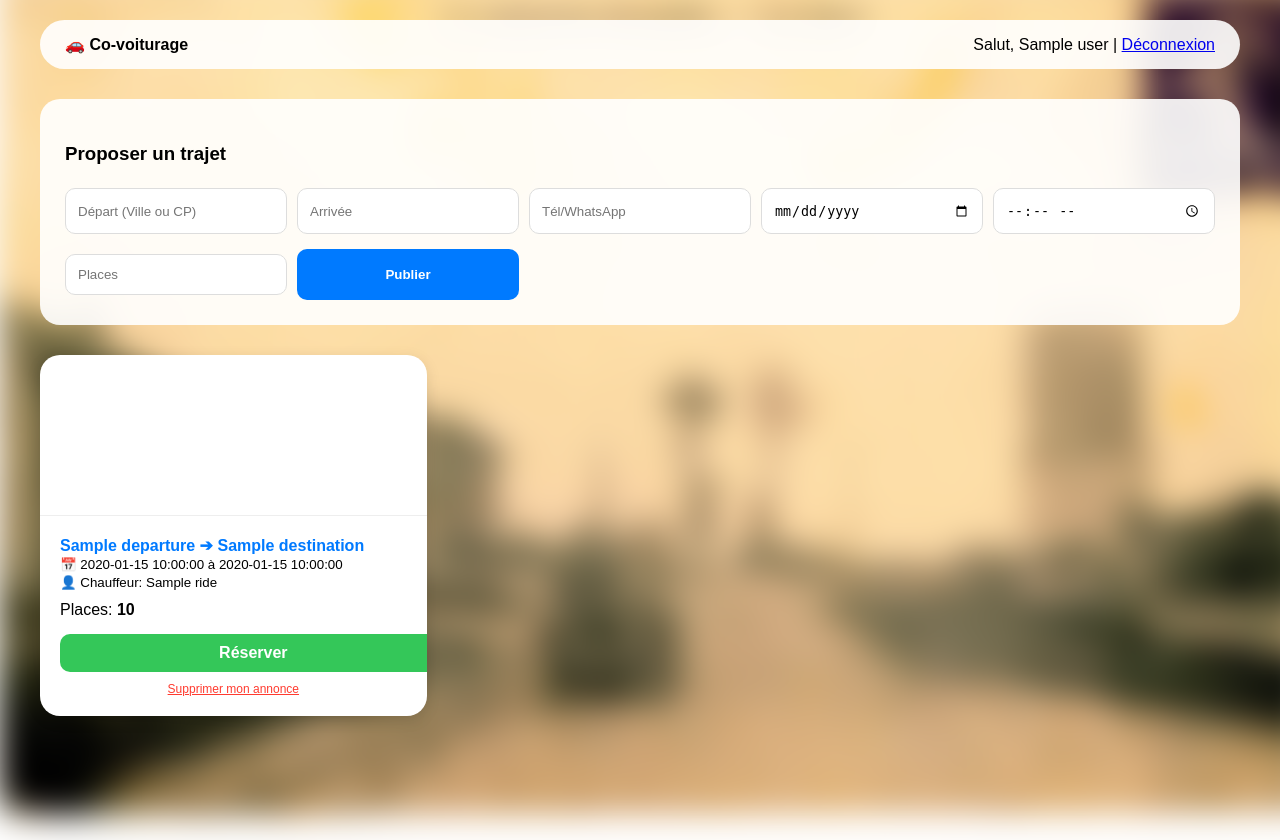
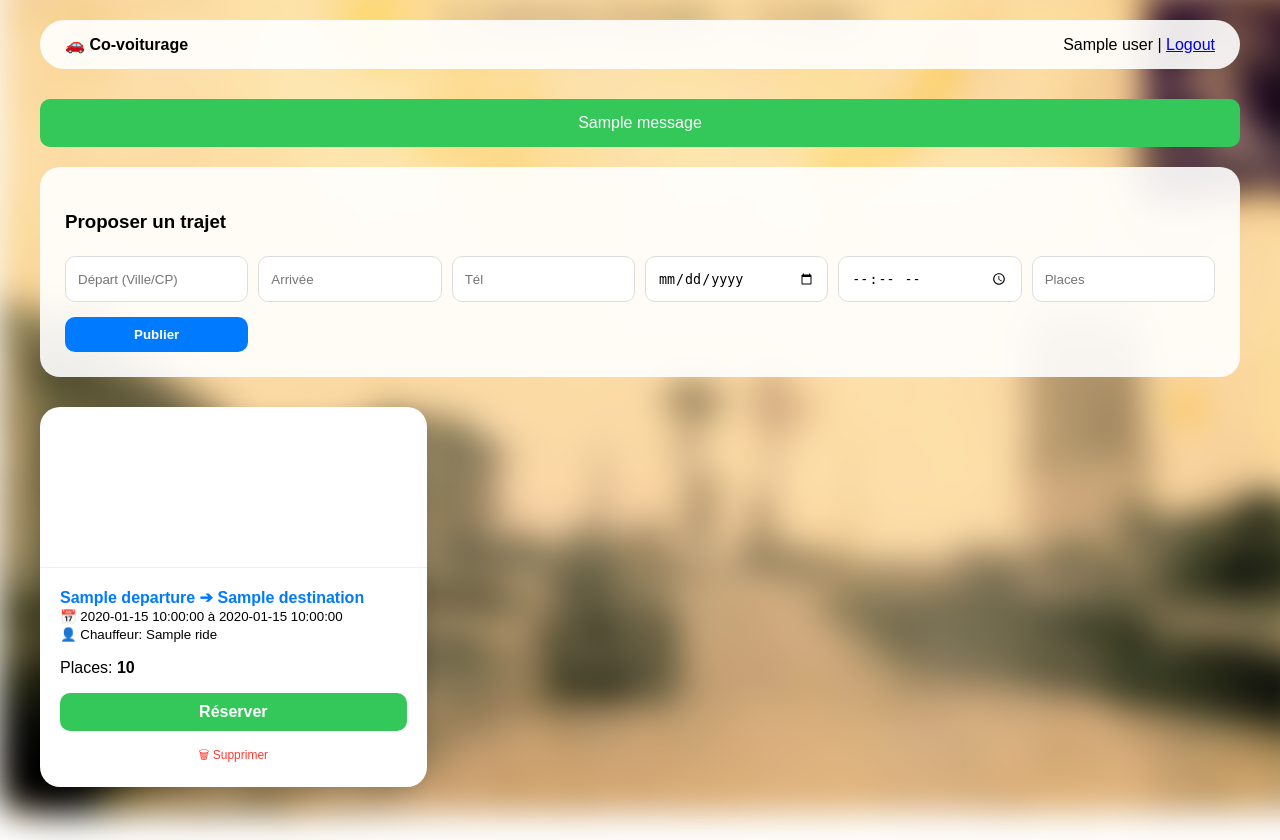
Before and after one commit to rahultankhiwale05/lechcovo, a Flask app: page / in a window 1280 px wide. Run offline with Flask 3, Linux system fonts and the light colour scheme; a user stored in the database is signed in; one stand-in notice (Sample message) is shown; a database or web service that is not in the repository returns one stand-in record (values such as "Sample title"); a map, chart or similar area stays blank; some libraries are stand-ins or nearby versions.

Commit message:
added user sign up and user login

```diff
--- a/app.py
+++ b/app.py
@@ -13,23 +13,25 @@ from psycopg2.extras import DictCursor
 app = Flask(__name__)
 app.secret_key = secrets.token_hex(16)
 
+# Configuration
+DATABASE_URL = os.environ.get('DATABASE_URL')
+ADMIN_SECRET_TOKEN = os.environ.get('ADMIN_SECRET_TOKEN')
+LOCAL_TZ = ZoneInfo("Europe/Paris")
+
 # Flask-Login Setup
 login_manager = LoginManager()
 login_manager.init_app(app)
 login_manager.login_view = 'login'
 
-DATABASE_URL = os.environ.get('DATABASE_URL')
-LOCAL_TZ = ZoneInfo("Europe/Paris")
-
 def get_db():
     return psycopg2.connect(DATABASE_URL, sslmode='require')
 
-# User Class for Flask-Login
 class User(UserMixin):
-    def __init__(self, id, name, email):
+    def __init__(self, id, name, email, is_admin):
         self.id = id
         self.name = name
         self.email = email
+        self.is_admin = is_admin
 
 @login_manager.user_loader
 def load_user(user_id):
@@ -40,7 +42,7 @@ def load_user(user_id):
     cur.close()
     conn.close()
     if u:
-        return User(u['id'], u['name'], u['email'])
+        return User(u['id'], u['name'], u['email'], u.get('is_admin', False))
     return None
 
 def init_db():
@@ -52,22 +54,35 @@ def init_db():
             id SERIAL PRIMARY KEY,
             name TEXT NOT NULL,
             email TEXT UNIQUE NOT NULL,
-            password TEXT NOT NULL
+            password TEXT NOT NULL,
+            is_admin BOOLEAN DEFAULT FALSE
         )
     """)
-    # Create Rides Table with user_id link
+    # Create Rides Table
     cur.execute("""
         CREATE TABLE IF NOT EXISTS rides (
             id SERIAL PRIMARY KEY,
-            user_id INTEGER REFERENCES users(id) ON DELETE CASCADE,
             departure TEXT NOT NULL,
             destination TEXT NOT NULL,
             date TEXT NOT NULL,
             time TEXT NOT NULL,
             seats INTEGER NOT NULL,
             departure_ts INTEGER NOT NULL,
-            contact TEXT NOT NULL
+            contact TEXT NOT NULL,
+            user_id INTEGER REFERENCES users(id) ON DELETE CASCADE
         )
+    """)
+    # Migration: Ensure user_id and is_admin exist
+    cur.execute("""
+        DO $$
+        BEGIN
+            IF NOT EXISTS (SELECT 1 FROM information_schema.columns WHERE table_name='users' AND column_name='is_admin') THEN
+                ALTER TABLE users ADD COLUMN is_admin BOOLEAN DEFAULT FALSE;
+            END IF;
+            IF NOT EXISTS (SELECT 1 FROM information_schema.columns WHERE table_name='rides' AND column_name='user_id') THEN
+                ALTER TABLE rides ADD COLUMN user_id INTEGER REFERENCES users(id) ON DELETE CASCADE;
+            END IF;
+        END $$;
     """)
     conn.commit()
     cur.close()
@@ -75,12 +90,15 @@ def init_db():
 
 def cleanup_old_rides():
     now_ts = int(time.time())
-    conn = get_db()
-    cur = conn.cursor()
-    cur.execute("DELETE FROM rides WHERE departure_ts < %s", (now_ts,))
-    conn.commit()
-    cur.close()
-    conn.close()
+    try:
+        conn = get_db()
+        cur = conn.cursor()
+        cur.execute("DELETE FROM rides WHERE departure_ts < %s", (now_ts,))
+        conn.commit()
+        cur.close()
+        conn.close()
+    except Exception as e:
+        print(f"Cleanup error: {e}")
 
 if DATABASE_URL:
     init_db()
@@ -95,7 +113,7 @@ def index():
     cur.execute("""
         SELECT r.*, u.name as driver_name
         FROM rides r
-        JOIN users u ON r.user_id = u.id
+        LEFT JOIN users u ON r.user_id = u.id
         ORDER BY r.departure_ts ASC
     """)
     rides = cur.fetchall()
@@ -110,12 +128,19 @@ def signup():
         email = request.form['email']
         password = generate_password_hash(request.form['password'])
 
+        # Admin Logic from Env Variable
+        user_token = request.form.get('admin_token')
+        is_admin = False
+        if ADMIN_SECRET_TOKEN and user_token == ADMIN_SECRET_TOKEN:
+            is_admin = True
+
         conn = get_db()
         cur = conn.cursor()
         try:
-            cur.execute("INSERT INTO users (name, email, password) VALUES (%s, %s, %s)", (name, email, password))
+            cur.execute("INSERT INTO users (name, email, password, is_admin) VALUES (%s, %s, %s, %s)",
+                        (name, email, password, is_admin))
             conn.commit()
-            flash("Compte créé ! Connectez-vous.", "success")
+            flash("Compte créé !", "success")
             return redirect(url_for('login'))
         except:
             flash("Email déjà utilisé.", "error")
@@ -130,15 +155,14 @@ def login():
         conn = get_db()
         cur = conn.cursor(cursor_factory=DictCursor)
         cur.execute("SELECT * FROM users WHERE email = %s", (request.form['email'],))
-        user_data = cur.fetchone()
+        u = cur.fetchone()
         cur.close()
         conn.close()
-
-        if user_data and check_password_hash(user_data['password'], request.form['password']):
-            user_obj = User(user_data['id'], user_data['name'], user_data['email'])
+        if u and check_password_hash(u['password'], request.form['password']):
+            user_obj = User(u['id'], u['name'], u['email'], u['is_admin'])
             login_user(user_obj)
             return redirect(url_for('index'))
-        flash("Email ou mot de passe incorrect.", "error")
+        flash("Identifiants incorrects.", "error")
     return render_template('login.html')
 
 @app.route('/logout')
@@ -149,11 +173,7 @@ def logout():
 @app.route('/publish', methods=['POST'])
 @login_required
 def publish():
-    local_dt = datetime.strptime(
-        request.form["date"] + " " + request.form["time"],
-        "%Y-%m-%d %H:%M"
-    ).replace(tzinfo=LOCAL_TZ)
-
+    local_dt = datetime.strptime(request.form["date"] + " " + request.form["time"], "%Y-%m-%d %H:%M").replace(tzinfo=LOCAL_TZ)
     conn = get_db()
     cur = conn.cursor()
     cur.execute("""
@@ -176,7 +196,6 @@ def reserve(ride_id):
     conn.commit()
     cur.close()
     conn.close()
-    flash("Place réservée !", "success")
     return redirect(url_for("index"))
 
 @app.route("/delete/<int:ride_id>")
@@ -184,8 +203,10 @@ def reserve(ride_id):
 def delete_ride(ride_id):
     conn = get_db()
     cur = conn.cursor()
-    # Check if the current user is the owner
-    cur.execute("DELETE FROM rides WHERE id = %s AND user_id = %s", (ride_id, current_user.id))
+    if current_user.is_admin:
+        cur.execute("DELETE FROM rides WHERE id = %s", (ride_id,))
+    else:
+        cur.execute("DELETE FROM rides WHERE id = %s AND user_id = %s", (ride_id, current_user.id))
     conn.commit()
     cur.close()
     conn.close()
--- a/templates/index.html
+++ b/templates/index.html
@@ -2,45 +2,48 @@
 <html lang="fr">
 <head>
     <meta charset="UTF-8">
-    <title>🚗 Co-voiturage</title>
+    <title>Co-voiturage Matrix</title>
     <meta name="viewport" content="width=device-width, initial-scale=1">
     <link rel="stylesheet" href="https://unpkg.com/leaflet@1.9.4/dist/leaflet.css" />
     <style>
         :root { --glass: rgba(255, 255, 255, 0.9); --accent: #007aff; --success: #34c759; --danger: #ff3b30; }
         body { margin: 0; padding: 20px; font-family: sans-serif; min-height: 100vh; }
         body::before { content: ""; position: fixed; top: 0; left: 0; right: 0; bottom: 0; background: url("/static/carte-postale-ancienne-lechelle-20_0.jpg") center/cover; filter: blur(15px); z-index: -1; transform: scale(1.1); }
-        .container { max-width: 1200px; margin: 0 auto; }
         .nav { display: flex; justify-content: space-between; align-items: center; background: var(--glass); padding: 15px 25px; border-radius: 50px; margin-bottom: 30px; }
         .ride-matrix { display: grid; grid-template-columns: repeat(auto-fill, minmax(320px, 1fr)); gap: 20px; }
-        .ride-card { background: white; border-radius: 20px; overflow: hidden; box-shadow: 0 4px 15px rgba(0,0,0,0.1); }
+        .ride-card { background: white; border-radius: 20px; overflow: hidden; box-shadow: 0 4px 15px rgba(0,0,0,0.1); display: flex; flex-direction: column; }
         .map-container { height: 160px; width: 100%; border-bottom: 1px solid #eee; }
-        .p-20 { padding: 20px; }
-        .btn { border: none; padding: 10px 20px; border-radius: 10px; font-weight: bold; cursor: pointer; text-decoration: none; display: inline-block; }
-        .btn-success { background: var(--success); color: white; width: 100%; text-align: center; }
+        .p-20 { padding: 20px; flex-grow: 1; }
+        .btn { border: none; padding: 10px 20px; border-radius: 10px; font-weight: bold; cursor: pointer; text-decoration: none; text-align: center; }
         .form-card { background: var(--glass); padding: 25px; border-radius: 20px; margin-bottom: 30px; }
         input { padding: 12px; margin: 5px 0; border: 1px solid #ddd; border-radius: 10px; width: 100%; box-sizing: border-box; }
+        .alert { padding: 15px; background: var(--success); color: white; border-radius: 10px; margin-bottom: 20px; text-align: center; }
     </style>
 </head>
 <body>
-<div class="container">
+<div style="max-width:1200px; margin:0 auto;">
     <div class="nav">
         <strong>🚗 Co-voiturage</strong>
         <div>
             {% if current_user.is_authenticated %}
-                <span>Salut, {{ current_user.name }}</span> | <a href="/logout">Déconnexion</a>
+                <span>{{ current_user.name }} {% if current_user.is_admin %}(Admin){% endif %}</span> | <a href="/logout">Logout</a>
             {% else %}
-                <a href="/login">Connexion</a> | <a href="/signup">Inscription</a>
+                <a href="/login">Login</a> | <a href="/signup">Signup</a>
             {% endif %}
         </div>
     </div>
 
+    {% with messages = get_flashed_messages() %}
+      {% if messages %}{% for m in messages %}<div class="alert">{{ m }}</div>{% endfor %}{% endif %}
+    {% endwith %}
+
     {% if current_user.is_authenticated %}
     <div class="form-card">
         <h3>Proposer un trajet</h3>
-        <form action="/publish" method="post" style="display: grid; grid-template-columns: repeat(auto-fit, minmax(200px, 1fr)); gap: 10px;">
-            <input name="departure" placeholder="Départ (Ville ou CP)" required>
+        <form action="/publish" method="post" style="display: grid; grid-template-columns: repeat(auto-fit, minmax(180px, 1fr)); gap: 10px;">
+            <input name="departure" placeholder="Départ (Ville/CP)" required>
             <input name="destination" placeholder="Arrivée" required>
-            <input name="contact" placeholder="Tél/WhatsApp" required>
+            <input name="contact" placeholder="Tél" required>
             <input type="date" name="date" required>
             <input type="time" name="time" required>
             <input type="number" name="seats" placeholder="Places" min="1" required>
@@ -55,19 +58,18 @@
             <div id="map_{{ r.id }}" class="map-container" data-dep="{{ r.departure }}" data-dest="{{ r.destination }}"></div>
             <div class="p-20">
                 <div style="font-weight:bold; color:var(--accent);">{{ r.departure }} ➔ {{ r.destination }}</div>
-                <small>📅 {{ r.date }} à {{ r.time }}<br>👤 Chauffeur: {{ r.driver_name }}</small>
-                <div style="margin-top:10px;">Places: <strong>{{ r.seats }}</strong></div>
+                <small>📅 {{ r.date }} à {{ r.time }}<br>👤 Chauffeur: {{ r.driver_name or 'Anonyme' }}</small>
+                <p>Places: <strong>{{ r.seats }}</strong></p>
+                {% if r.seats > 0 %}
+                    <a href="/reserve/{{ r.id }}" class="btn" style="background:var(--success); color:white; display:block;">Réserver</a>
+                {% else %}
+                    <div style="text-align:center; color:gray; font-weight:bold;">COMPLET</div>
+                {% endif %}
 
-                <div style="margin-top:15px;">
-                    {% if r.seats > 0 %}
-                        <a href="/reserve/{{ r.id }}" class="btn btn-success">Réserver</a>
-                    {% else %}
-                        <div style="text-align:center; color:gray;">Complet</div>
+                {% if current_user.is_authenticated %}
+                    {% if current_user.id == r.user_id or current_user.is_admin %}
+                        <a href="/delete/{{ r.id }}" style="display:block; text-align:center; color:var(--danger); margin-top:15px; font-size:12px; text-decoration:none;">🗑 Supprimer</a>
                     {% endif %}
-                </div>
-
-                {% if current_user.is_authenticated and current_user.id == r.user_id %}
-                    <a href="/delete/{{ r.id }}" style="display:block; text-align:center; color:var(--danger); margin-top:10px; font-size:12px;">Supprimer mon annonce</a>
                 {% endif %}
             </div>
         </div>
```
Also changed, not shown: templates/login.html (added, +11 -0 lines), templates/signup.html (added, +14 -0 lines).
